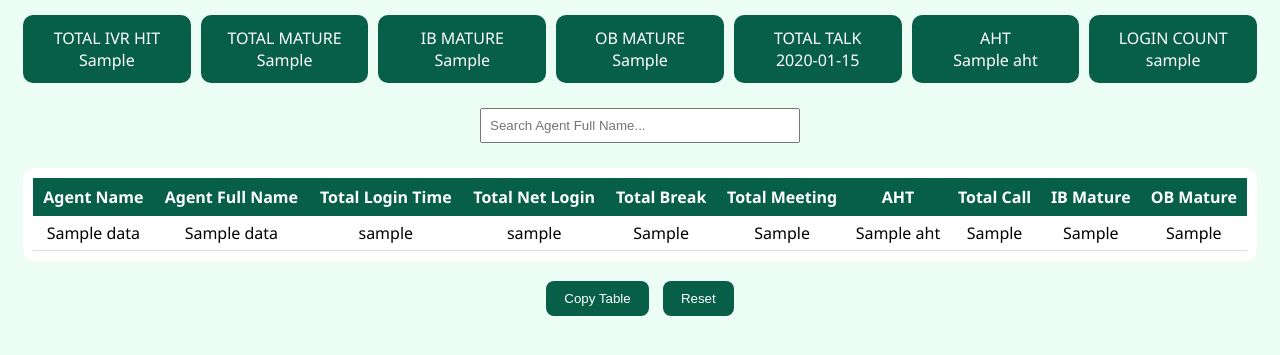
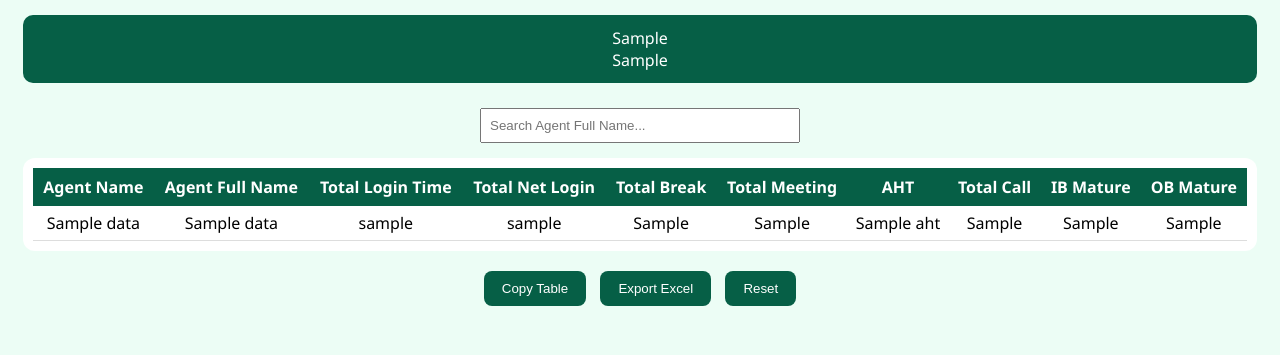
Before and after one commit to Viratmalakar/agent.performance.site, a Flask app: template templates/result.html in a window 1280 px wide. Shown: the part 74-429 px from the top of the page. Run offline with Flask 3, Linux system fonts and the light colour scheme; the template is opened without the code that fills it: most values are stand-ins (such as "Sample title", 1, 10 or a date in 2020).

Commit message:
Update result.html

```diff
--- a/templates/result.html
+++ b/templates/result.html
@@ -3,13 +3,16 @@
 <head>
 <title>Dashboard</title>
 <script src="https://cdnjs.cloudflare.com/ajax/libs/html2canvas/1.4.1/html2canvas.min.js"></script>
+
 <style>
 body{font-family:Segoe UI;background:#ecfdf5}
 header{text-align:center;font-size:26px;color:#065f46;padding:15px}
+
 .cards{display:grid;grid-template-columns:repeat(auto-fit,minmax(160px,1fr));gap:10px;padding:15px}
 .card{background:#065f46;color:white;padding:12px;border-radius:10px;text-align:center}
 
-input{margin:10px;padding:8px;width:300px}
+.search{margin:10px;text-align:center}
+input{padding:8px;width:300px}
 
 .table-box{margin:15px;background:white;border-radius:12px;padding:10px}
 .scroll{max-height:600px;overflow:auto}
@@ -30,18 +33,14 @@ button{background:#065f46;color:white;border:none;padding:10px 18px;border-radiu
 <header>Agent Performance Dashboard</header>
 
 <div class="cards">
-<div class="card">TOTAL IVR HIT<br>{{gt["TOTAL IVR HIT"]}}</div>
-<div class="card">TOTAL MATURE<br>{{gt["TOTAL MATURE"]}}</div>
-<div class="card">IB MATURE<br>{{gt["IB MATURE"]}}</div>
-<div class="card">OB MATURE<br>{{gt["OB MATURE"]}}</div>
-<div class="card">TOTAL TALK<br>{{gt["TOTAL TALK TIME"]}}</div>
-<div class="card">AHT<br>{{gt["AHT"]}}</div>
-<div class="card">LOGIN COUNT<br>{{gt["LOGIN COUNT"]}}</div>
+{% for k,v in gt.items() %}
+<div class="card">{{k}}<br>{{v}}</div>
+{% endfor %}
 </div>
 
-<center>
+<div class="search">
 <input type="text" id="search" placeholder="Search Agent Full Name..." onkeyup="filterTable()">
-</center>
+</div>
 
 <div class="table-box" id="tableArea">
 <div class="scroll">
@@ -74,15 +73,15 @@ button{background:#065f46;color:white;border:none;padding:10px 18px;border-radiu
 
 <div class="buttons">
 <button onclick="copyImage()">Copy Table</button>
-<button onclick="location.reload()">Reset</button>
+<button onclick="location.href='/export'">Export Excel</button>
+<button onclick="location.href='/'">Reset</button>
 </div>
 
 <script>
 function filterTable(){
 let v=document.getElementById("search").value.toLowerCase();
-let rows=document.querySelectorAll("#table tr");
-rows.forEach((r,i)=>{
-if(i==0)return;
+document.querySelectorAll("#table tr").forEach((r,i)=>{
+if(i===0)return;
 r.style.display=r.cells[1].innerText.toLowerCase().includes(v)?"":"none";
 });
 }
@@ -91,7 +90,7 @@ function copyImage(){
 html2canvas(document.getElementById("tableArea"),{scale:2}).then(c=>{
 c.toBlob(b=>{
 navigator.clipboard.write([new ClipboardItem({"image/png":b})]);
-alert("Table copied as image");
+alert("Table copied");
 });
 });
 }
```
